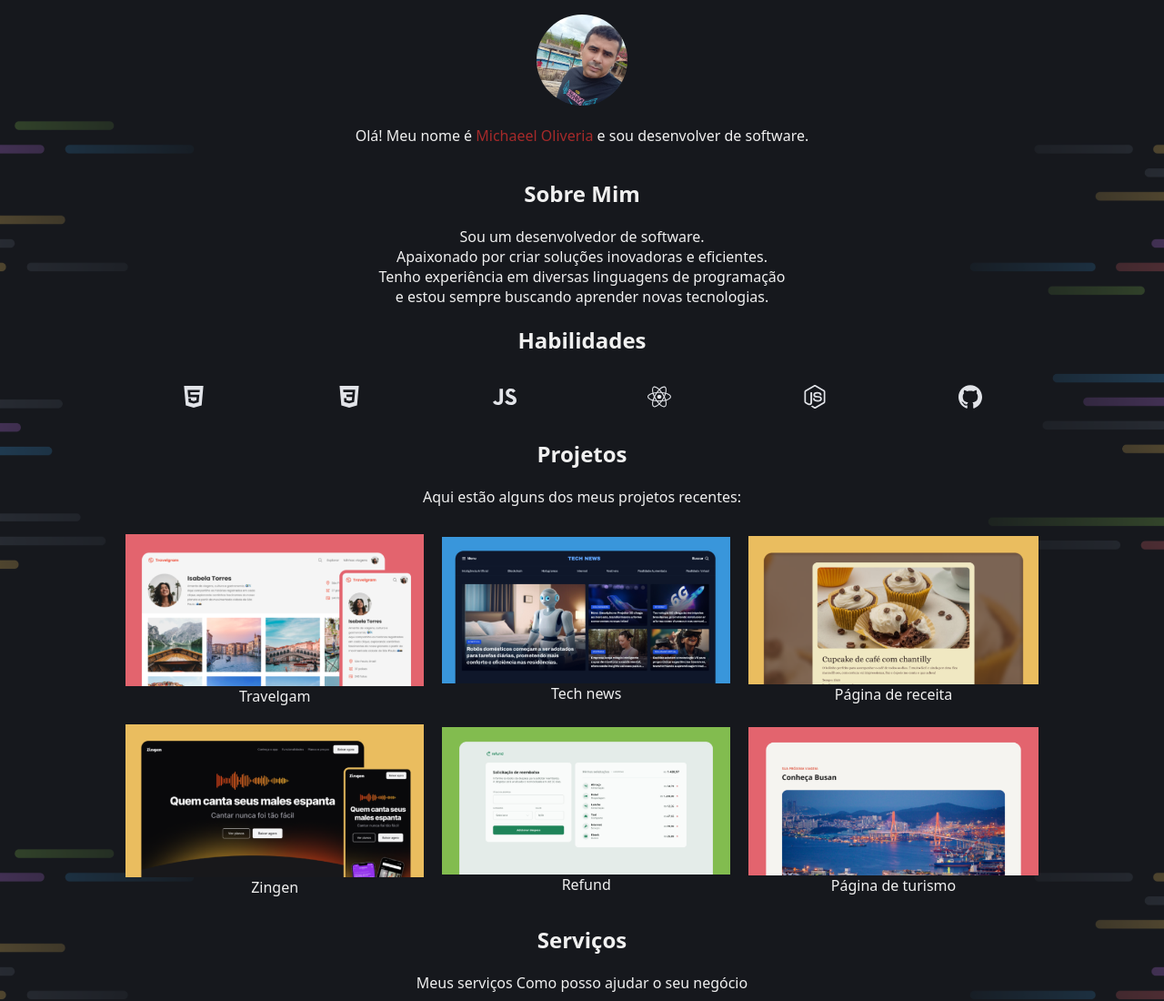
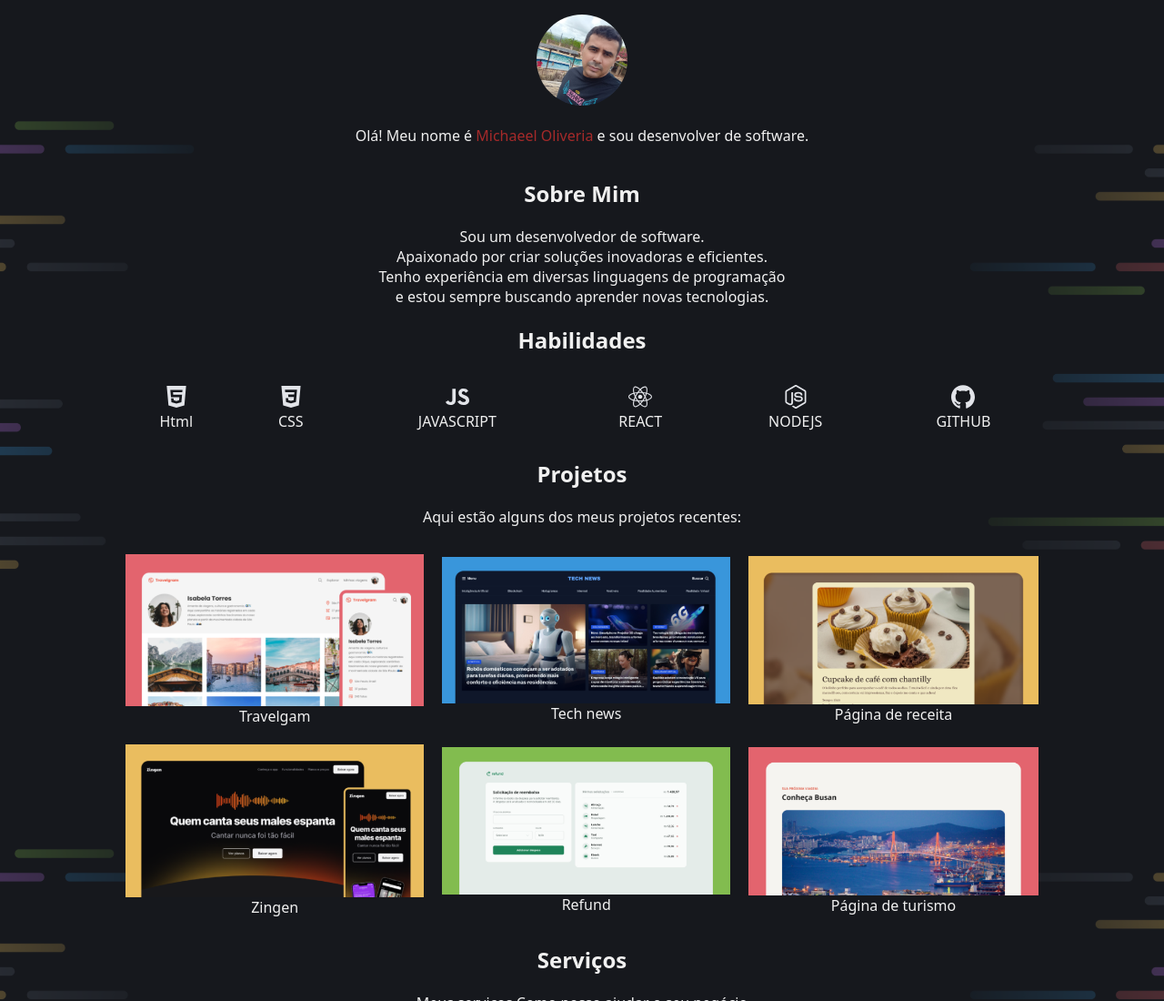
Before and after one commit to MichaeelOliv/portdev, a plain HTML site: page index.html in a window 1280 px wide. Shown: the top 1100 px of the page at 91% size. Drawn offline with Linux system fonts and the light colour scheme; a web font is replaced by a local one.

Commit message:
INCLUINDO LINKS

```diff
--- a/index.html
+++ b/index.html
@@ -25,13 +25,13 @@
 
         <section >
             <h2>Habilidades</h2>
-            <table><tr>
-                  <td><img src="assests/icons/HTML.svg" alt="icone html"></td>
-                <td><img src="assests/icons/CSS.svg" alt="icone html"></td>
-                  <td><img src="assests/icons/JavaScript.svg" alt="icone html"></td>
-                  <td><img src="assests/icons/React.svg" alt="icone html"></td>
-                  <td><img src="assests/icons/Node.js.svg" alt="icone html"></td>
-                  <td><a href="https://github.com/MichaeelOliv"><img src="assests/icons/GitHub.svg" alt="icone html"></a></td>
+            <table ><tr>
+                  <td ><img src="assests/icons/HTML.svg" alt="icone html"> Html</td>
+                <td ><img src="assests/icons/CSS.svg" alt="icone html">CSS</td>
+                  <td ><img src="assests/icons/JavaScript.svg" alt="icone html">JAVASCRIPT</td>
+                  <td ><img src="assests/icons/React.svg" alt="icone html">REACT</td>
+                  <td><img src="assests/icons/Node.js.svg" alt="icone html">NODEJS</td>
+                  <td ><a href="https://github.com/MichaeelOliv"><img src="assests/icons/GitHub.svg" alt="icone html">GITHUB</a></td>
 
 
             </tr>
@@ -42,11 +42,11 @@
             <h2>Projetos</h2>
             <p>Aqui estão alguns dos meus projetos recentes:</p>
 
-             <table>
+             <table >
         <tr>
-            <td><img src="assests/thumbnail/Thumbnail_Project-01.png" alt="Descrição da Imagem 1">Travelgam</td>
-            <td><img src="assests/thumbnail/Thumbnail_Project-02.png" alt="Descrição da Imagem 2">Tech news</td>
-            <td><img src="assests/thumbnail/Thumbnail_Project-03.png" alt="Descrição da Imagem 3">Página de receita</td>
+            <td ><a href="https://michaeeloliv.github.io/travelgram/"><img src="assests/thumbnail/Thumbnail_Project-01.png" alt="Descrição da Imagem 1">Travelgam</a></td>
+            <td><a href="https://portaldenoticias077.netlify.app/"><img src="assests/thumbnail/Thumbnail_Project-02.png" alt="Descrição da Imagem 2">Tech news</a></td>
+            <td><a href="https://michaeeloliv.github.io/local-turistico-Busan/"><img src="assests/thumbnail/Thumbnail_Project-03.png" alt="Descrição da Imagem 3">Página de receita</a></td>
         </tr>
         <tr>
             <td><img src="assests/thumbnail/Thumbnail_Project-04.png" alt="Descrição da Imagem 4">Zingen</td>
@@ -79,7 +79,7 @@ Gestão e infraestrutura da aplicação</p></td>
             <h2>Contato</h2>
          <table>
             <tr> <td><img src="assests/logo/InstagramLogo.svg" alt="">
-                 <td><img src="assests/logo/LinkedinLogo.svg" alt="">  </td>
+                 <td><a href="https://www.linkedin.com/in/antonio-michaeel-de-oliveira-da-silva-1313ba74/"><img src="assests/logo/LinkedinLogo.svg" alt=""> </a> </td>
                   <td><img src="assests/logo/GithubLogo.svg" alt="">  </td>
                      <td><img src="assests/logo/EnvelopeSimple.svg" alt="">   </tr>
 
--- a/style.css
+++ b/style.css
@@ -2,7 +2,7 @@
 
 
   font-family: "Bitcount Prop Single", system-ui;
-
+}
 
 body { color: #f0f0f0;
   background-image: url('assests/Background_Intro.png'); /* Onde 'caminho/para/sua/imagem.jpg' é o local do arquivo */
@@ -44,11 +44,7 @@ body { color: #f0f0f0;
   text-align: center; /* Centraliza o texto dentro dos itens da lista, se necessário */
 }
 
-.table:hover {
-  transform: scale(1.05); /* Aumenta o tamanho em 5% */
-  transition: transform 0.3s ease; /* Animação suave */
-  background-color: blue;
-}
+
 
 
 table {
@@ -77,5 +73,19 @@ th { /* Se você usar <th> para cabeçalho */
 #services-section {
   display: inline-block;
 }
+a {
+  text-decoration: none;
+  color: inherit
 }
+
+.a:hover {
+   transform: scale(1.05); /* Aumenta o tamanho em 5% */
+  transition: transform 0.3s ease; /* Animação suave */
+  background-color: blue;
+
+}
+
+
+
+
  @import url('fonts.googleapis.com');
```
